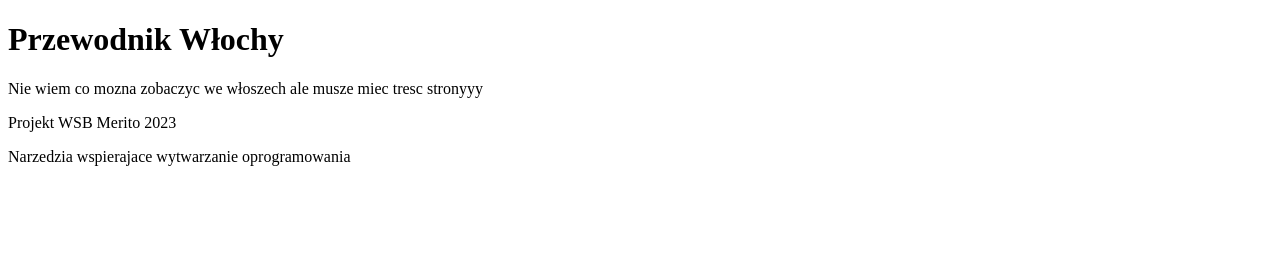
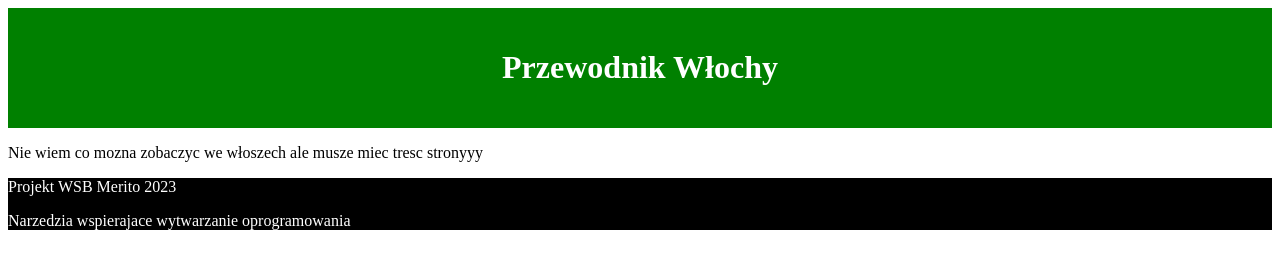
Before and after one commit to magdamadej/projekt_NWWO_INLS3_PG, a plain HTML site: page index.html in a window 1280 px wide. Drawn offline with Linux system fonts and the light colour scheme.

Commit message:
dodaj css

```diff
--- a/index.html
+++ b/index.html
@@ -4,6 +4,19 @@
         <meta charset="UTF-8">
         <meta mame="viewport" content="widt-device-width, inicial-scale=1.0">
         <title>Blog</title>
+
+        <style>
+            header{
+                padding: 20px;
+                text-align:center;
+                color:white;
+                background-color: green;
+            }
+            footer{
+                background-color:black;
+                color:white ;
+            }
+        </style>
     </head>
     <body>
         <header>
```
